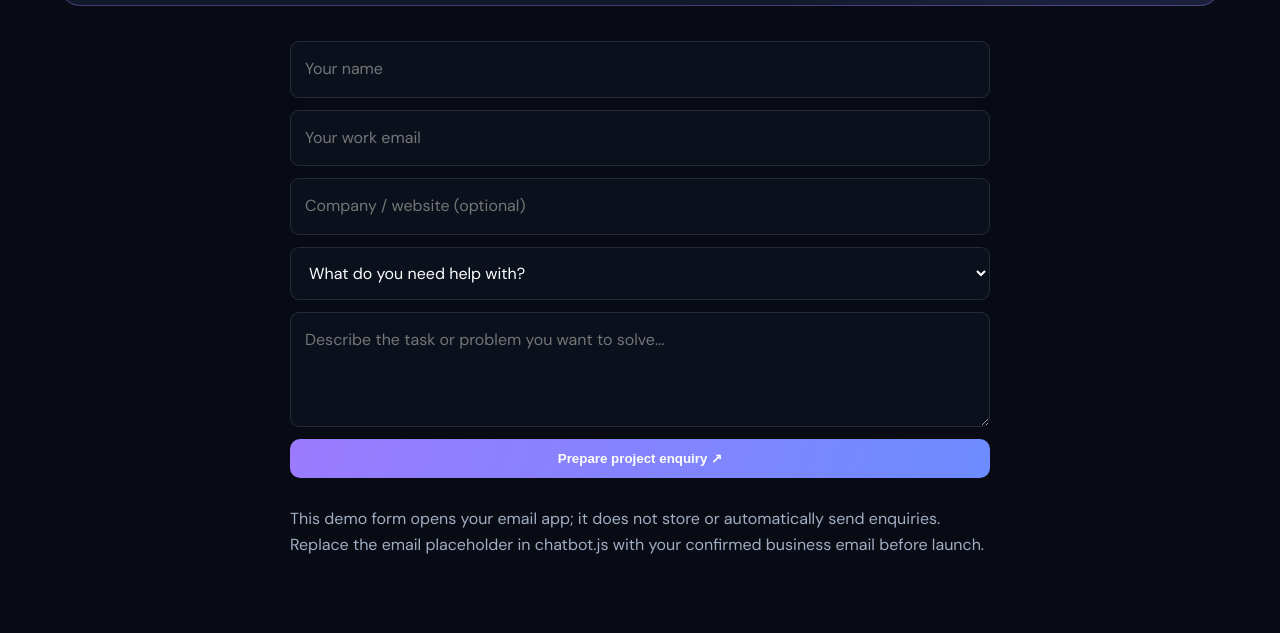
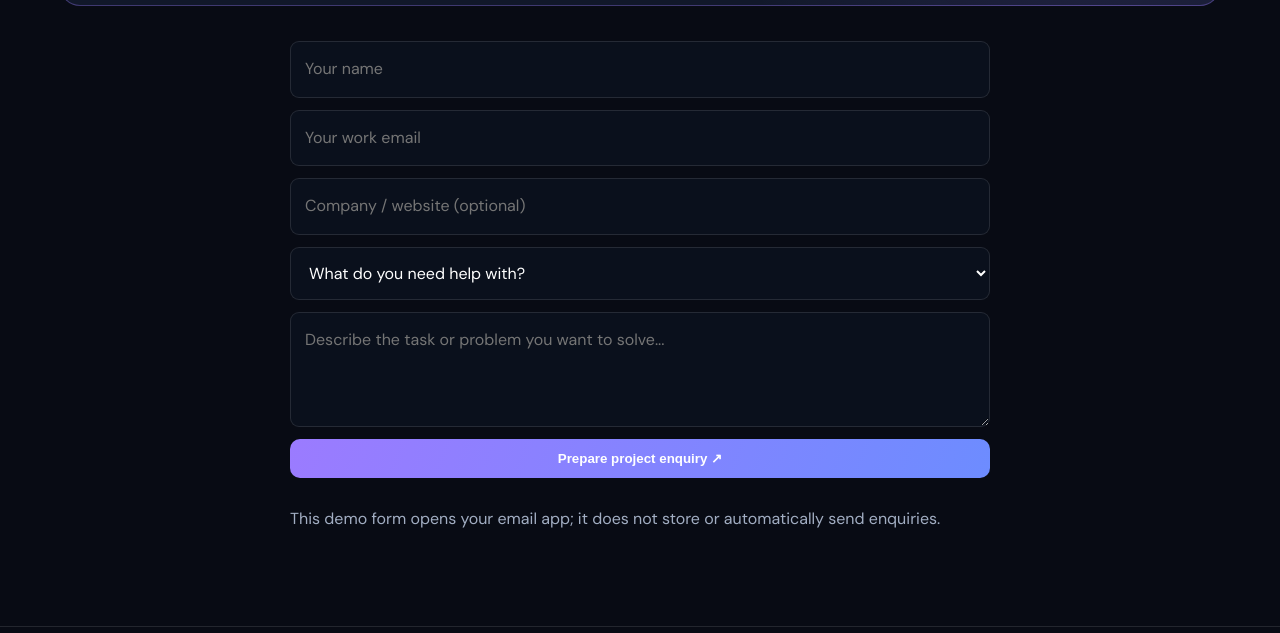
Before and after one commit to swarnim306-pixel/zyravon-website, a plain HTML site: page index.html in a window 1280 px wide. Shown: the part 3424-4057 px from the top of the page. Drawn offline with Linux system fonts and the light colour scheme.

Commit message:
Remove outdated email notice

```diff
--- a/index.html
+++ b/index.html
@@ -31,7 +31,7 @@ section{padding:78px 0}.head{max-width:700px;margin-bottom:35px}.head h2{font-si
 <section><div class="wrap"><div class="head"><div class="kicker">Built around outcomes</div><h2>What better operations can look like.</h2><p>Examples of possible use cases—not claims that every system is already deployed.</p></div><div class="three"><div class="tile"><div class="num">01</div><h3>Respond faster</h3><p>An AI support assistant can answer common questions, collect enquiries and pass complex cases to a person.</p></div><div class="tile"><div class="num">02</div><h3>Reduce repeat work</h3><p>Automated workflows can move information between tools and handle routine steps consistently.</p></div><div class="tile"><div class="num">03</div><h3>See work clearly</h3><p>Purpose-built dashboards and portals can help teams track requests, projects and operations.</p></div></div></div></section>
 <section class="band" id="process"><div class="wrap"><div class="head"><div class="kicker">How we work</div><h2>A clear path from challenge to solution.</h2><p>Practical, transparent and focused on a useful result.</p></div><div class="steps"><div class="step"><div class="num">01</div><h3>Discover</h3><p>Understand your goals, current process and problem worth solving.</p></div><div class="step"><div class="num">02</div><h3>Design</h3><p>Agree the solution, scope, responsibilities and success measures.</p></div><div class="step"><div class="num">03</div><h3>Build & test</h3><p>Create the system, test real workflows and refine it with feedback.</p></div><div class="step"><div class="num">04</div><h3>Improve</h3><p>Review how it works and identify sensible next steps.</p></div></div></div></section>
 <section id="contact"><div class="wrap"><div class="cta"><div><div class="kicker">Work with ZYRAVON</div><h2>What should your business stop doing manually?</h2><p>Tell us about the task, workflow or customer experience you want to improve.</p></div><a class="btn" href="#projectForm">Share your project ↗</a></div>
-<form id="projectForm"><input class="field" name="name" placeholder="Your name" required><input class="field" type="email" name="email" placeholder="Your work email" required><input class="field" name="company" placeholder="Company / website (optional)"><select class="field" name="need" required><option value="">What do you need help with?</option><option>AI Automation</option><option>Intelligent AI Agent</option><option>Custom Software</option><option>Digital Operations</option><option>Not sure yet — help me decide</option></select><textarea class="field" name="message" placeholder="Describe the task or problem you want to solve..." required></textarea><button class="btn" type="submit">Prepare project enquiry ↗</button><p class="note">This demo form opens your email app; it does not store or automatically send enquiries. Replace the email placeholder in chatbot.js with your confirmed business email before launch.</p></form></div></section>
+<form id="projectForm"><input class="field" name="name" placeholder="Your name" required><input class="field" type="email" name="email" placeholder="Your work email" required><input class="field" name="company" placeholder="Company / website (optional)"><select class="field" name="need" required><option value="">What do you need help with?</option><option>AI Automation</option><option>Intelligent AI Agent</option><option>Custom Software</option><option>Digital Operations</option><option>Not sure yet — help me decide</option></select><textarea class="field" name="message" placeholder="Describe the task or problem you want to solve..." required></textarea><button class="btn" type="submit">Prepare project enquiry ↗</button><p class="note">This demo form opens your email app; it does not store or automatically send enquiries. </p></form></div></section>
 </main><footer><div class="wrap foot"><div><span class="brand" style="font-size:18px">ZYRA<span>VON</span></span><div>Intelligence. Automated.</div></div><div>© <span id="year"></span> ZYRAVON. All rights reserved.</div></div></footer>
 <button id="chatToggle" class="btn" style="position:fixed;right:22px;bottom:22px;z-index:30;border-radius:50px">Talk to ZYRAVON ✦</button>
 <div id="chatPanel" style="display:none;position:fixed;right:22px;bottom:82px;width:min(360px,calc(100vw - 32px));z-index:31;background:#101625;border:1px solid #ffffff24;border-radius:16px;box-shadow:0 20px 60px #0009;overflow:hidden"><div style="padding:15px 17px;background:linear-gradient(110deg,#6d58c7,#277f91);font-weight:700">ZYRAVON Project Assistant <button id="chatClose" style="float:right;background:none;border:0;color:white;font-size:19px">×</button><div style="font-size:11px;font-weight:400">Website demo · Guided project enquiries</div></div><div id="chatMessages" style="height:245px;overflow:auto;padding:14px;font-size:13px"><div style="background:#1a263b;padding:11px;border-radius:10px">Welcome to ZYRAVON. I can explain our solutions and help you prepare a project enquiry. What would you like help with?</div></div><form id="chatForm" style="display:flex;gap:7px;padding:10px;border-top:1px solid #ffffff1c"><input id="chatInput" placeholder="Type your question..." style="min-width:0;flex:1;background:#080d17;border:1px solid #ffffff24;border-radius:8px;padding:11px;color:white"><button class="btn" style="padding:9px 13px" type="submit">Send</button></form></div>
```
